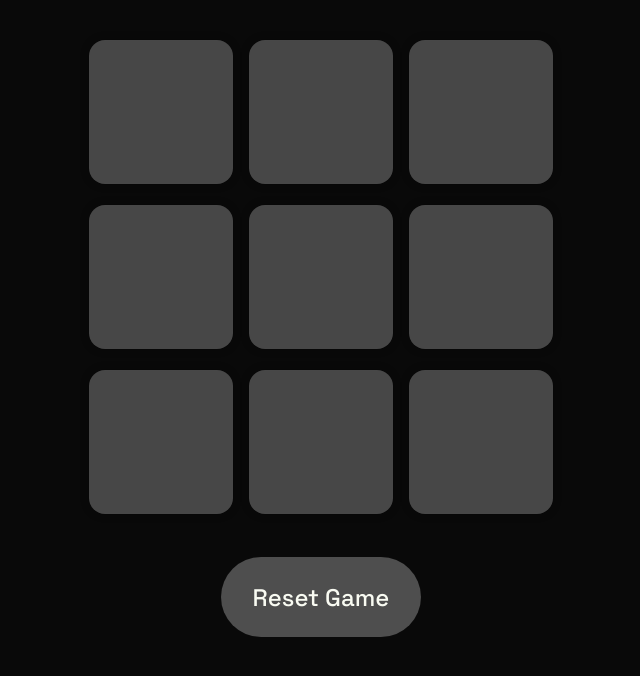
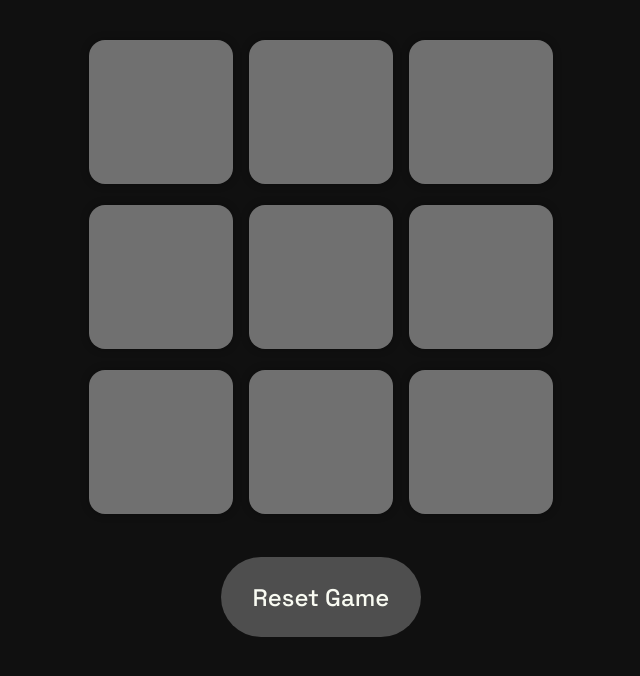
Before and after one commit to manas123123/Tic-Tac-Toe, a plain HTML site: page index.html in a window 1280 px wide. Shown: the part 114-790 px from the top of the page, without its empty margins (319-959 px from the left). Drawn offline with Linux system fonts and the light colour scheme.

Commit message:
Update style.css

```diff
--- a/style.css
+++ b/style.css
@@ -11,7 +11,7 @@
     font-style: normal;
 }
 body{
-     background-color: #090909;
+     background-color: #101010;
      text-align: center;
 }
 
@@ -46,7 +46,7 @@ h1{
     box-shadow: 0 0 1vmin rgba(0,0,0,0.3);
     border-radius: 2vmin;
     border: 0.5vmin;
-    background-color:#474747 ;
+    background-color:#707070 ;
     color: #ffffff;
 }
 
```
